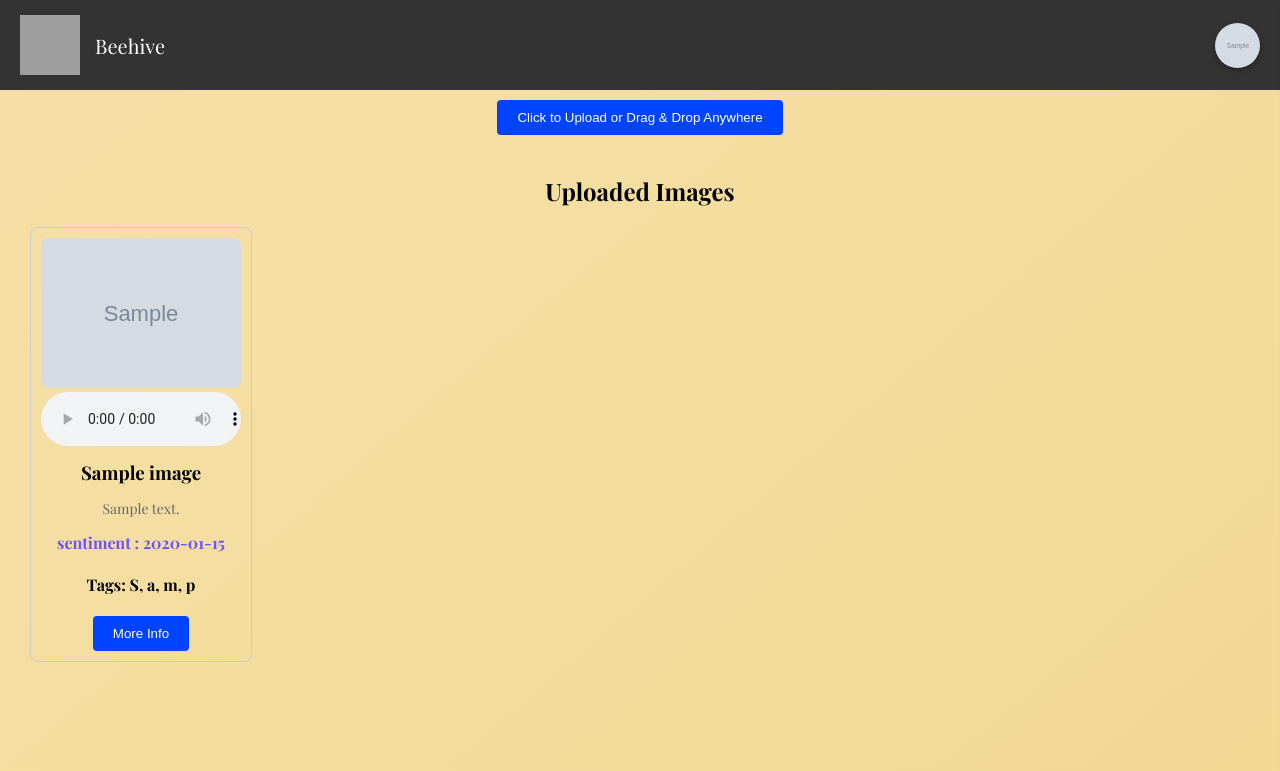
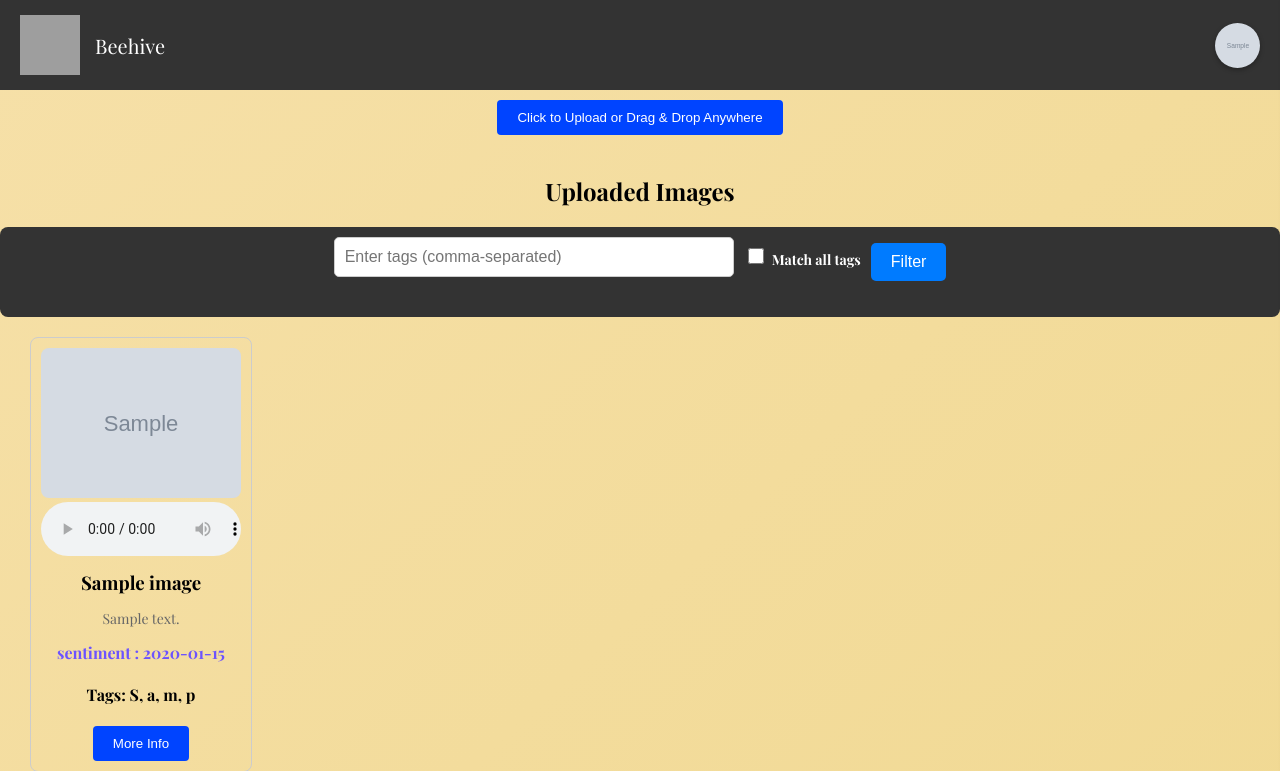
Before and after one commit to KathiraveluLab/Beehive, a Flask app: page /profile in a window 1280 px wide. Shown: the top 771 px of the page. Run offline with Flask 3, Linux system fonts and the light colour scheme; the visitor is signed in with stand-in values (Sample User, id 1); grey boxes marked "Sample" are stand-in pictures; a database or web service that is not in the repository returns one stand-in record (values such as "Sample title"); some libraries are stand-ins or nearby versions; some web fonts are replaced; grey boxes are pictures that could not be loaded.

Commit message:
adding filter functionality

```diff
--- a/Database/userdatahandler.py
+++ b/Database/userdatahandler.py
@@ -188,3 +188,27 @@ def get_image_by_id(image_id):
     query = {'_id': image_id}
     image = beehive_image_collection.find_one(query)
     return image
+
+def get_images_by_tags(username, tags, match_all):
+
+    if match_all:
+        # Match all tags (AND logic)
+        query = {
+            "username": username,
+            "tags": {"$all": tags}
+        }
+    else:
+        # Match any tag (OR logic)
+        query = {
+            "username": username,
+            "tags": {"$in": tags}
+        }
+
+    images = beehive_image_collection.find(query)
+    return [{'id': str(image['_id']),
+             'filename': image['filename'],
+             'title': image['title'],
+             'description': image['description'],
+             'audio_filename': image.get('audio_filename', ""),
+             'sentiment': image.get('sentiment', ""),
+             'tags': image.get('tags', "")} for image in images]
--- a/app.py
+++ b/app.py
@@ -28,6 +28,7 @@ from Database.userdatahandler import (
     delete_image,
     get_currentuser_from_session,
     get_image_by_id,
+    get_images_by_tags,
     get_images_by_user,
     get_password_by_username,
     get_user_by_username,
@@ -382,14 +383,24 @@ def profile():
         flash('User not found.', 'danger')
         return redirect(url_for('login'))
 
-    images = get_images_by_user(username)  # Fetch images uploaded by the user
+    # Get filter parameters from the request
+    tags = request.args.get('tags', '').strip()
+    match_all = request.args.get('match_all') == '1'
+
+    if tags:
+        # Split tags into a list and filter images
+        tag_list = [tag.strip().lower() for tag in tags.split(',') if tag.strip()]
+        images = get_images_by_tags(username, tag_list, match_all)
+    else:
+        # Fetch all images if no tags are provided
+        images = get_images_by_user(username)
 
     return render_template(
         "profile.html",
         username=user['username'],
         full_name=f"{user['first_name']} {user['last_name']}",
         images=images,
-        user_dp=user.get('profile_photo')  # Pass profile photo to template
+        user_dp=user.get('profile_photo')
     )
 
 @app.route('/upload', methods=['POST'])
--- a/static/css/profile.css
+++ b/static/css/profile.css
@@ -1066,3 +1066,60 @@ input {
     color: #666;
     font-style: italic;
 }
+
+/* Filter Container Styles */
+.filter-container {
+    text-align: center;
+    margin: 20px 0;
+    padding: 10px;
+    background-color: #333;
+    border-radius: 8px;
+}
+
+.filter-form {
+    display: flex;
+    flex-wrap: wrap;
+    justify-content: center;
+    align-items: center;
+    gap: 10px;
+}
+
+.filter-input {
+    width: 60%;
+    max-width: 400px;
+    padding: 10px;
+    font-size: 16px;
+    border: 1px solid #ccc;
+    border-radius: 5px;
+}
+
+.filter-button {
+    padding: 10px 20px;
+    font-size: 16px;
+    color: #fff;
+    background-color: #007bff;
+    border: none;
+    border-radius: 5px;
+}
+
+.filter-button:hover {
+    background-color: #0056b3;
+}
+
+.filter-button:active {
+    background-color: #004085;
+}
+
+label {
+    font-size: 14px;
+    color: white;
+    display: flex;
+    align-items: center;
+    gap: 5px;
+}
+
+input[type="checkbox"] {
+    width: 16px;
+    height: 16px;
+    cursor: pointer;
+}
--- a/templates/profile.html
+++ b/templates/profile.html
@@ -276,6 +276,7 @@ fetch("{{ url_for('static', filename='sentiments.json') }}")
             </div>
         {% endif %}
     </div>
+
 </div>
 
     {% with messages = get_flashed_messages(with_categories=true) %}
@@ -331,6 +332,18 @@ fetch("{{ url_for('static', filename='sentiments.json') }}")
     </div>
 
     <h2 style="text-align: center;">Uploaded Images</h2>
+
+    <div class="filter-container">
+      <form action="{{ url_for('profile') }}" method="get" class="filter-form">
+        <input type="text" name="tags" placeholder="Enter tags (comma-separated)" value="{{ request.args.get('tags', '') }}" class="filter-input">
+        <label>
+            <input type="checkbox" name="match_all" value="1" {% if request.args.get('match_all') %}checked{% endif %}>
+            Match all tags
+        </label>
+        <button type="submit" class="filter-button">Filter</button>
+    </form>
+  </div>
+
     <div class="image-container">
         {% for image in images %}
         <div class="image-card">
```
